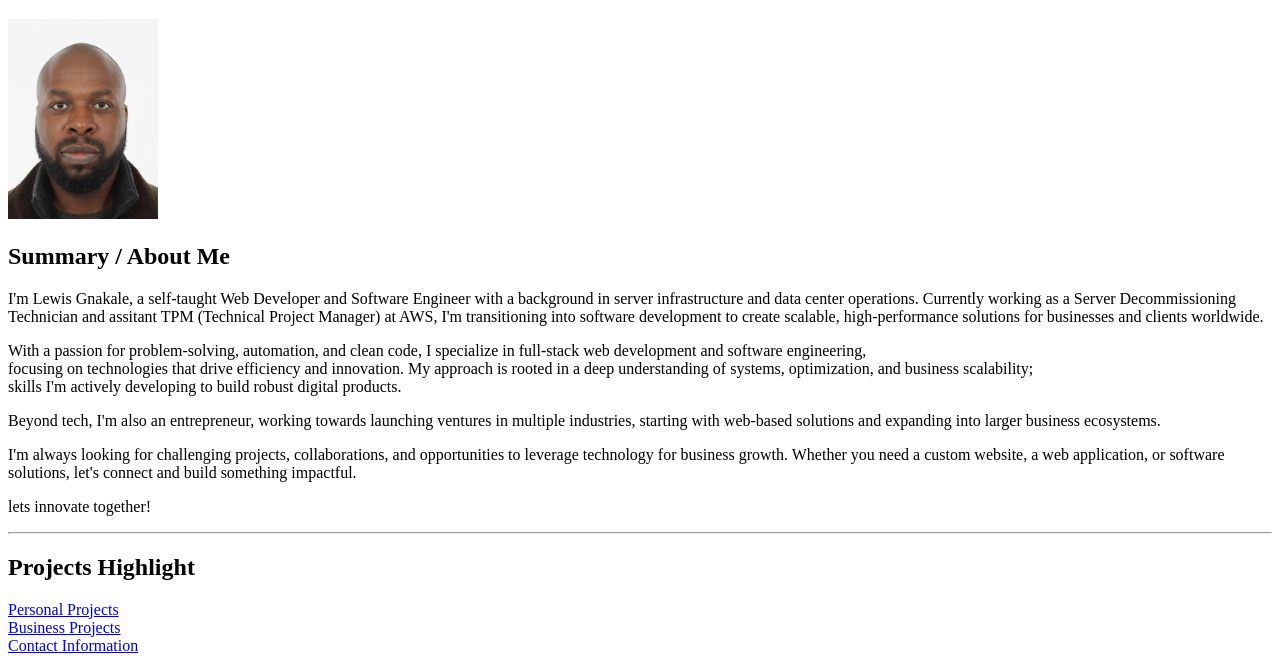
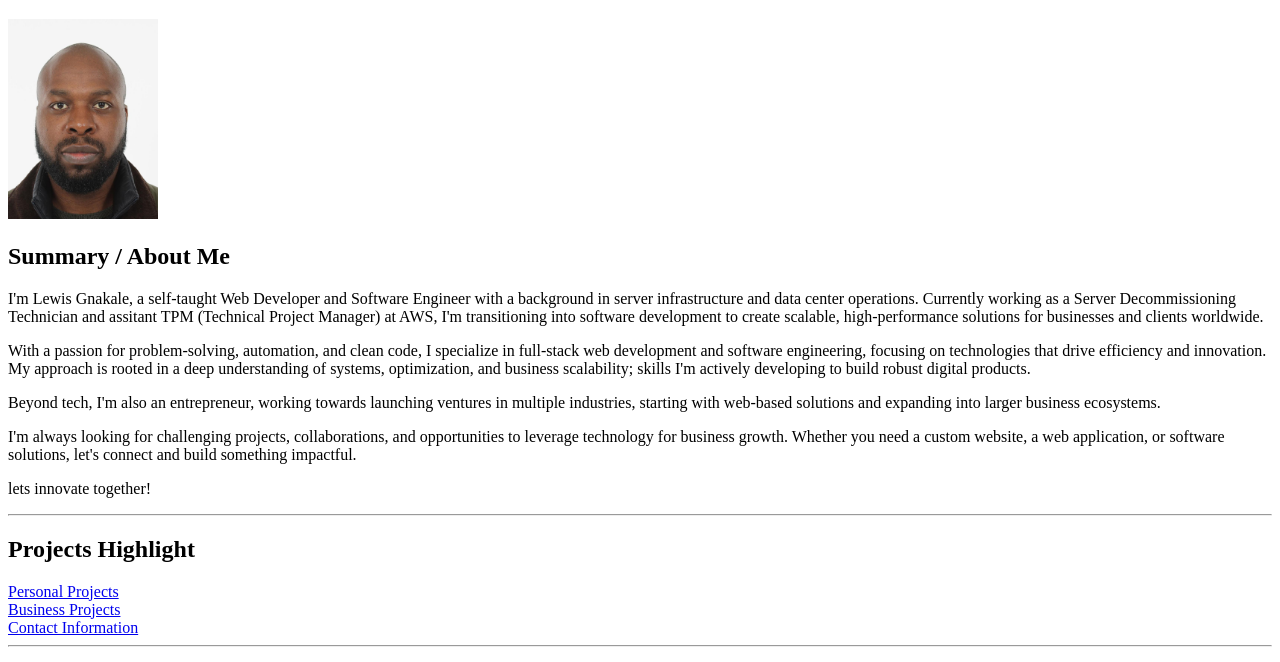
Before and after one commit to LewGnak/html-portfolio, a plain HTML site: page index.html in a window 1280 px wide. Shown: the part 61-723 px from the top of the page. Drawn offline with Linux system fonts and the light colour scheme.

Commit message:
Add files via upload

```diff
--- a/index.html
+++ b/index.html
@@ -17,9 +17,9 @@
         at AWS, I'm transitioning into software development to create scalable, high-performance solutions for businesses and
         clients worldwide.</p>
 
-        <p>With a passion for problem-solving, automation, and clean code, I specialize in full-stack web development and software engineering,<br/>
+        <p>With a passion for problem-solving, automation, and clean code, I specialize in full-stack web development and software engineering,
       focusing on technologies that drive efficiency and innovation. My approach is rooted in a deep understanding of systems, optimization,
-      and business scalability;<br/> skills I'm actively developing to build robust digital products.</p>
+      and business scalability; skills I'm actively developing to build robust digital products.</p>
 
         <p>Beyond tech, I'm also an entrepreneur, working towards launching ventures in multiple industries, starting with web-based solutions
         and expanding into larger business ecosystems.</p>
```
